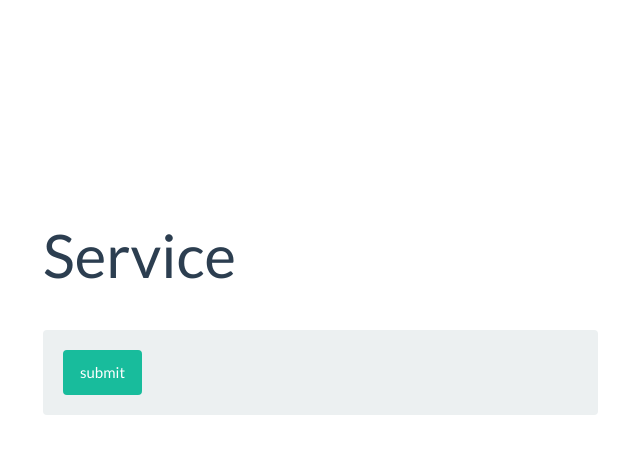
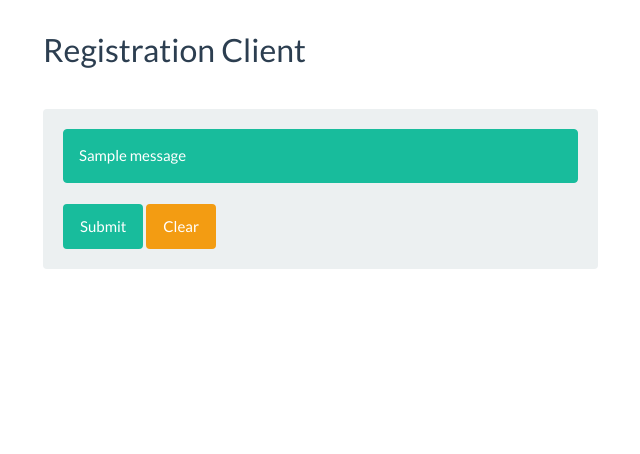
Before and after one commit to cardoso010/systemservices, a Django app: template systemservices/core/templates/service/new.html in a window 1280 px wide. Shown: the part 60-514 px from the top of the page, without its empty margins (27-667 px from the left). Run offline with Django 3.2, Linux system fonts and the light colour scheme; the template is opened without the code that fills it: values that come from a table or form of the project are taken from there, others are empty; tables that the repository leaves empty hold one stand-in row (values such as "Sample post"); one stand-in notice (Sample message) is shown; parts of the project's set-up code (start-up, migrations or seed data) failed here and were passed over; some libraries are stand-ins or nearby versions.

Commit message:
Cadastros cliente e serviços.

```diff
--- /dev/null
+++ b/systemservices/core/templates/messages.html
@@ -0,0 +1,5 @@
+ {% for message in messages %}
+    <div class="alert alert-dismissible alert-{% if message.tags == 'error' %}danger{% else %}{{ message.tags }}{% endif %}">
+        <p>{{ message }}</p>
+    </div>
+{% endfor %}
--- a/systemservices/core/templates/service/new.html
+++ b/systemservices/core/templates/service/new.html
@@ -1,21 +1,19 @@
 {% extends 'base.html' %}
 {% block content %}
-    <div class="bs-docs-section">
-        <div class="row">
-            <div class="col-lg-12">
 <div class="page-header">
-                    <h1>Service</h1>
-                </div>
-            </div>
-        </div>
+    <h2>Registration Client</h2>
 </div>
 <div class="row">
     <div class="col-lg-6">
         <div class="well bs-component">
+            {% if messages %}
+                {% include 'messages.html' with messages=messages %}
+            {% endif %}
             <form method="POST" class="form-horizontal">
                 {% csrf_token %}
                 {{ form.as_p }}
-                <input type="submit" value="submit" class="btn btn-success">
+            <input type="submit" value="Submit" class="btn btn-success">
+            <input type="reset" value="Clear" class="btn btn-warning">
             </form>
         </div>
     </div>
--- a/systemservices/urls.py
+++ b/systemservices/urls.py
@@ -20,7 +20,7 @@ from systemservices.core.views import home, client_new, service_new
 
 urlpatterns = [
     url(r'^$', home, name='home'),
-    url(r'^clientnew$', client_new, name='client_new'),
-    url(r'^servicenew$', service_new, name='service_new'),
+    url(r'^client_new$', client_new, name='client_new'),
+    url(r'^service_new$', service_new, name='service_new'),
     url(r'^admin/', admin.site.urls),
 ]
```
Also changed, not shown: systemservices/core/templates/client/new.html (+6 -8 lines), systemservices/core/views.py (+12 -5 lines). Lines whose indentation alone changed are shown as unchanged.
